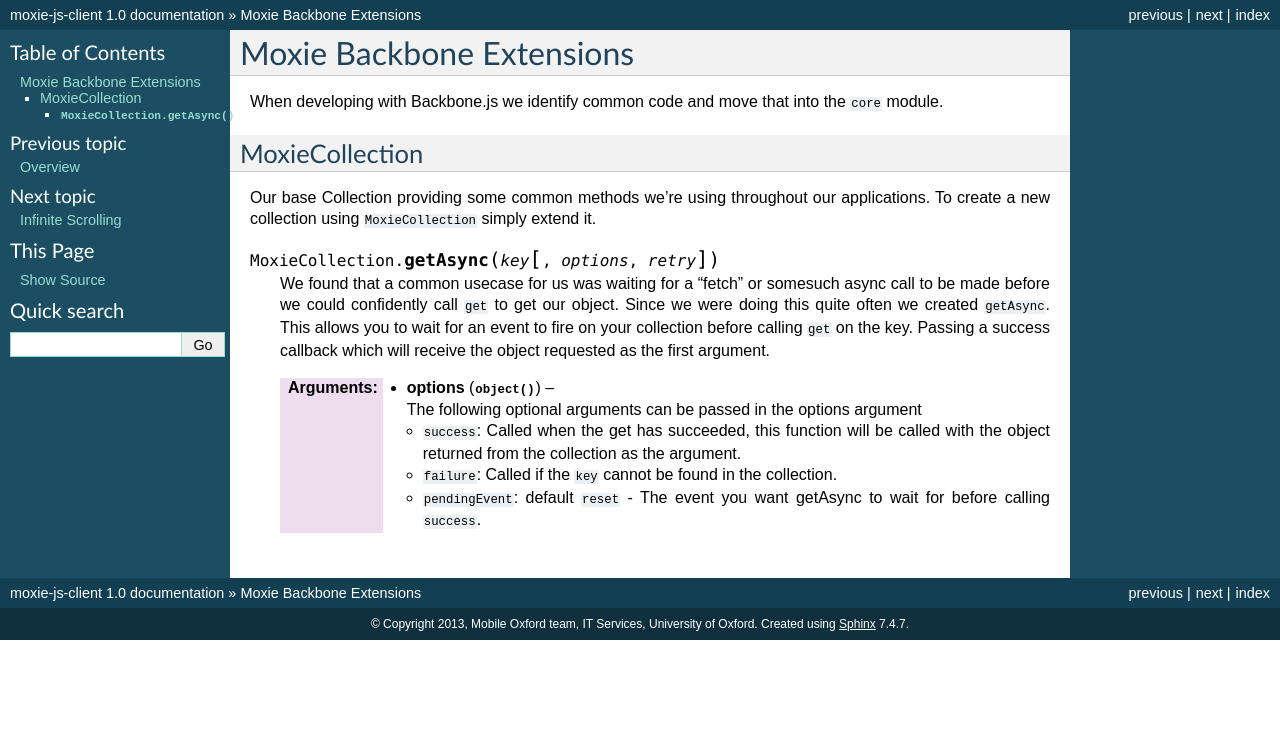
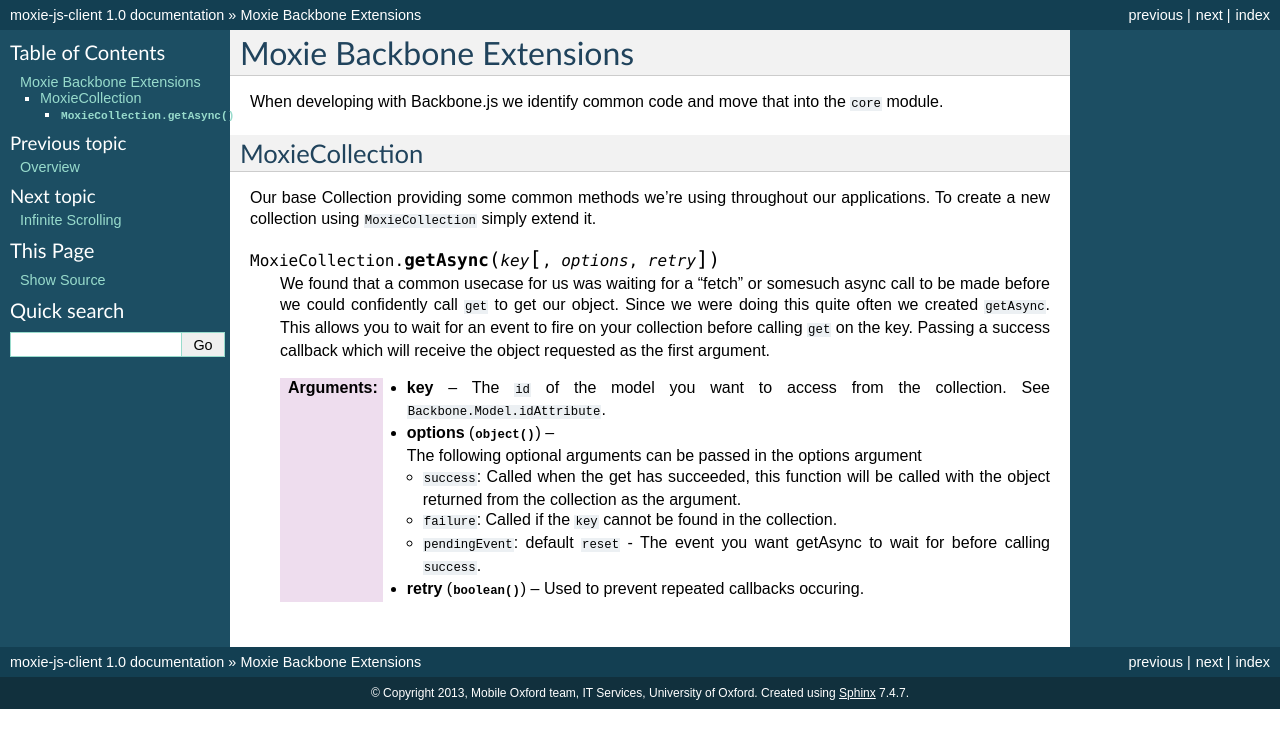
Before and after one commit to ox-it/moxie-js-client, a Sphinx documentation site: the page built from docs/source/developer/core.rst, in a window 1280 px wide. Shown: the top 748 px of the page. Built offline with Sphinx 7.4.7, drawn with Linux system fonts in a browser that asks for light colours.

Commit message:
Documented additional params

```diff
--- a/docs/source/developer/core.rst
+++ b/docs/source/developer/core.rst
@@ -17,8 +17,10 @@
    ``getAsync``. This allows you to wait for an event to fire on your collection before calling ``get`` on
    the key. Passing a success callback which will receive the object requested as the first argument.
 
+   :param key: The ``id`` of the model you want to access from the collection. See ``Backbone.Model.idAttribute``.
    :param object options: The following optional arguments can be passed in the options argument
 
      * ``success``: Called when the get has succeeded, this function will be called with the object returned from the collection as the argument.
      * ``failure``: Called if the ``key`` cannot be found in the collection.
      * ``pendingEvent``: default ``reset`` - The event you want getAsync to wait for before calling ``success``.
+   :param boolean retry: Used to prevent repeated callbacks occuring.
```
